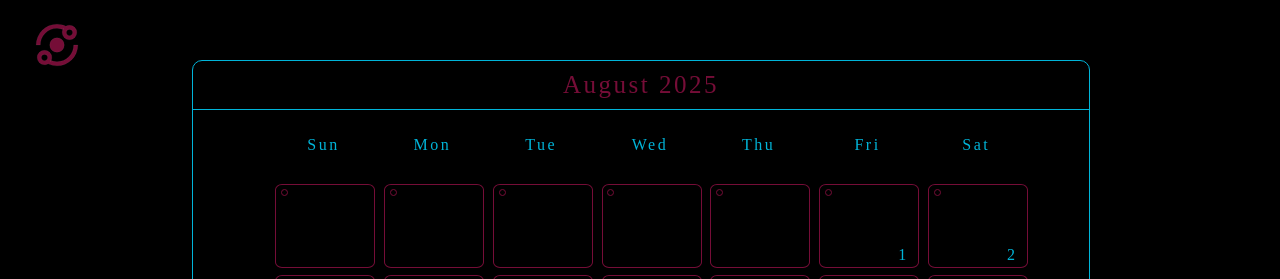
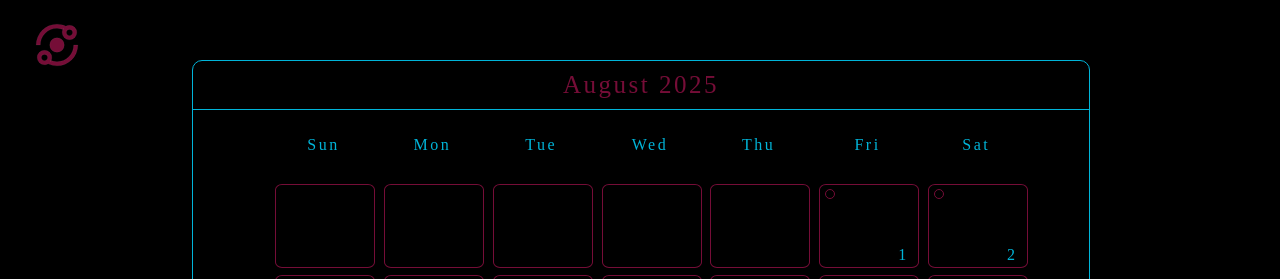
Before and after one commit to ArcticAlice/journal, a React (Vite) app: page / in a window 1280 px wide. Shown: the top 279 px of the page. Built offline with nearby package versions, Linux system fonts and the light colour scheme; a web font is replaced by a local one.

Commit message:
fixed circle logic

```diff
--- a/src/Bases/Block.jsx
+++ b/src/Bases/Block.jsx
@@ -15,7 +15,7 @@ function Number({ day }) {
   return <div style={Style}>{day}</div>;
 }
 
-function Block({ day, onClick, fill = false }) {
+function Block({ day, onClick, fill = false, circle = false }) {
 
   const Style = {
     width: "90%",
@@ -31,8 +31,8 @@ function Block({ day, onClick, fill = false }) {
   };
 
   const fillStyle = {
-    width: "5px",
-    height: "5px",
+    width: "8px",
+    height: "8px",
     border: "1px solid #750D37",
     backgroundColor: fill ? "#750D37" : "transparent",
     borderRadius: "50%",
@@ -44,7 +44,7 @@ function Block({ day, onClick, fill = false }) {
   return (
     <div style={Style} onClick={onClick}>
       {day && <Number day={day} />}
-      <div style={fillStyle}></div>
+      {circle && <div style={fillStyle}></div>}
     </div>
   );
 }
--- a/src/Bases/Calendar.jsx
+++ b/src/Bases/Calendar.jsx
@@ -9,7 +9,6 @@ function Calendar({ year, month, onSelectDay }) {
   const totalSlots = startWeekday + daysInMonth;
   const monthName = new Date(year, month).toLocaleString("default", { month: "long" });
   const entries = getData();
-  let something = false; // Placeholder for fill logic
 
   const handleDayClick = (day) => {
     onSelectDay(day);  // <-- new behavior
@@ -18,18 +17,21 @@ function Calendar({ year, month, onSelectDay }) {
   const blocks = Array.from({ length: totalSlots }).map((_, index) => {
     const day = index >= startWeekday ? index - startWeekday + 1 : null;
 
-    if(entries[`${year}-${String(month + 1).padStart(2, '0')}-${String(day).padStart(2, '0')}`]) {
-      something = true;
-    } else {
-      something = false;
+    let fill = false;
+    let circle = false;
+    if (day) {
+      const key = `${year}-${String(month + 1).padStart(2, '0')}-${String(day).padStart(2, '0')}`;
+      fill = Boolean(entries[key]?.length);
+      circle = true
     }
 
     return (
       <Block
         key={index}
         day={day}
-        onClick={() => day && handleDayClick(day)}
-        fill={something}
+        fill={fill}
+        circle={circle}
+        onClick={() => day && onSelectDay(day)}
       />
     );
   });
```
